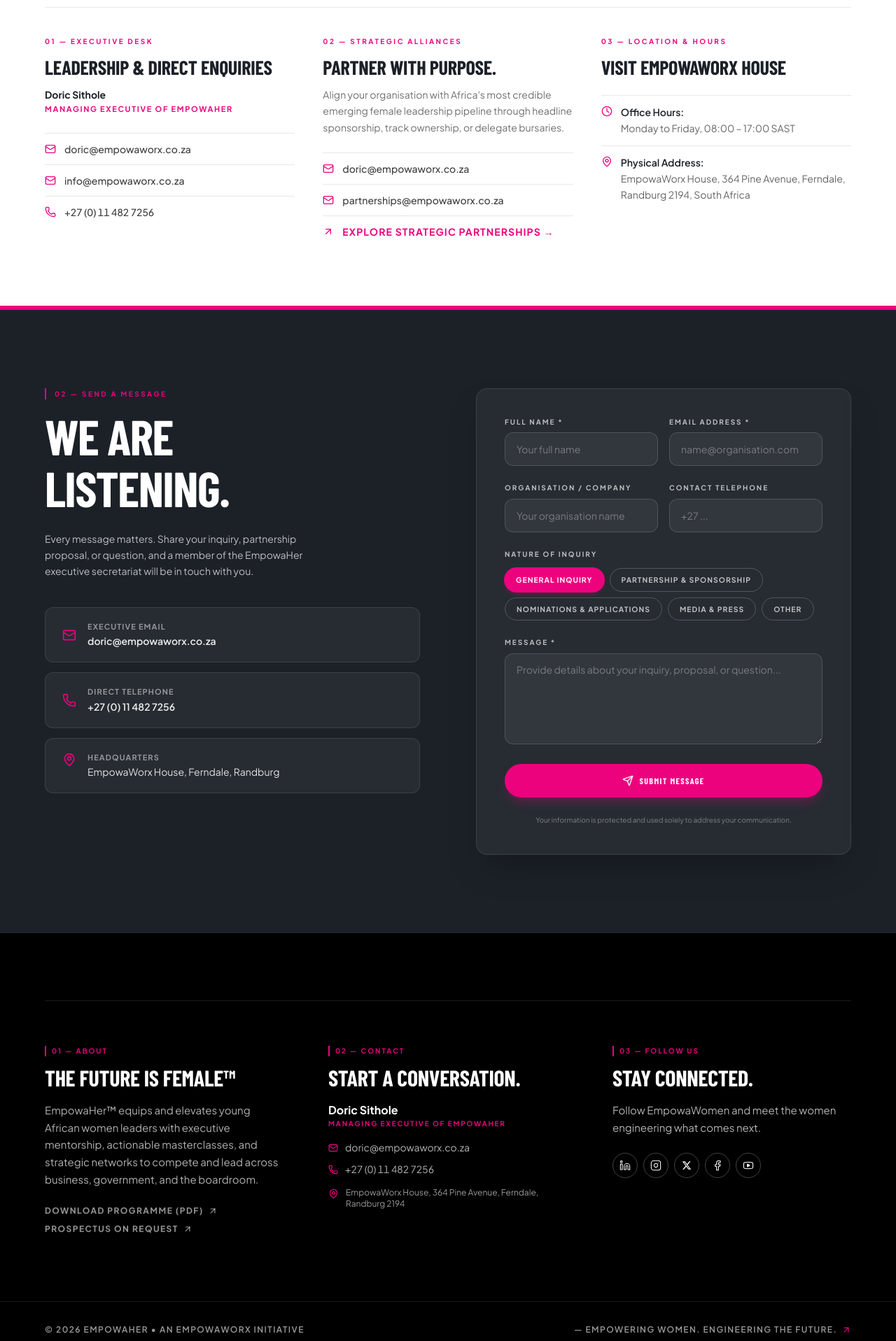
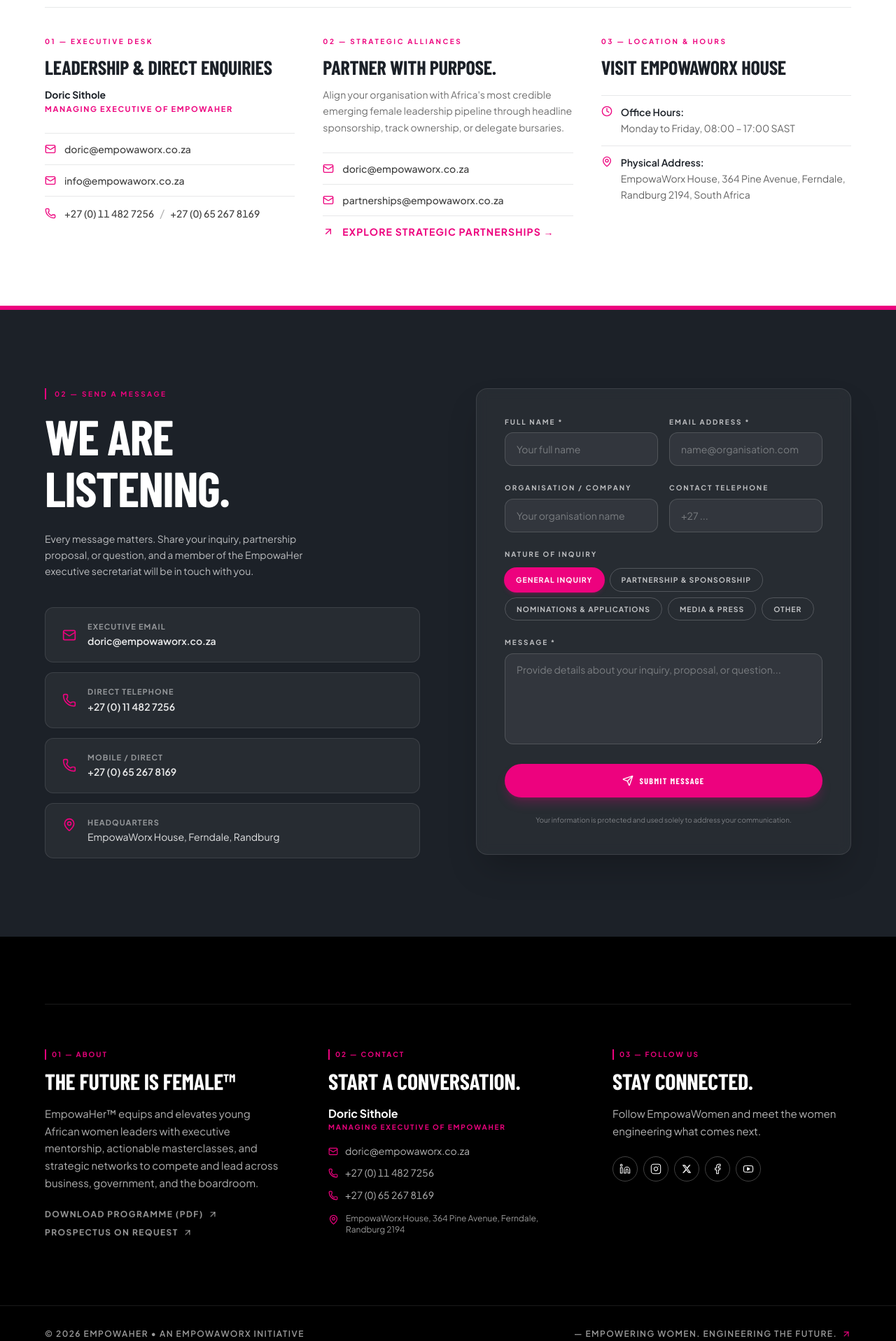
Before and after one commit to brandfocal/empowaher, a Next.js app: page /contact in a window 1280 px wide. Shown: the part 1569-3486 px from the top of the page at 70% size. Built offline with nearby package versions, Linux system fonts and the light colour scheme; a web font is replaced by a local one.

Commit message:
feat: add horizontal divider between team and empowaworx section, add 065 267 8169 to contact numbers

```diff
--- a/src/components/ContactPage.tsx
+++ b/src/components/ContactPage.tsx
@@ -346,12 +346,21 @@ export function ContactPage() {
                 </div>
                 <div className="flex items-center gap-3 border-t border-[#1C2128]/10 pt-3">
                   <Phone className="h-4 w-4 shrink-0 text-[#ed027e]" strokeWidth={2} />
+                  <div className="flex flex-wrap items-center gap-x-2">
                     <a
                       href="tel:+27114827256"
                       className="text-sm font-medium tabular-nums text-[#3f3f3f] transition-colors hover:text-[#ed027e]"
                     >
                       <span>+27 (0) 11 482 7256</span>
                     </a>
+                    <span className="text-[#3f3f3f]/40">/</span>
+                    <a
+                      href="tel:+27652678169"
+                      className="text-sm font-medium tabular-nums text-[#3f3f3f] transition-colors hover:text-[#ed027e]"
+                    >
+                      <span>+27 (0) 65 267 8169</span>
+                    </a>
+                  </div>
                 </div>
               </div>
             </article>
@@ -473,6 +482,16 @@ export function ContactPage() {
                 <div>
                   <p className="text-[0.6875rem] font-bold uppercase tracking-[0.1em] text-white/50">Direct Telephone</p>
                   <p className="text-sm font-semibold text-white/90">+27 (0) 11 482 7256</p>
+                </div>
+              </a>
+              <a
+                href="tel:+27652678169"
+                className="flex items-center gap-4 rounded-xl border border-white/10 bg-white/5 px-6 py-4.5 transition-all hover:border-[#ed027e] hover:bg-white/10"
+              >
+                <Phone className="h-5 w-5 shrink-0 text-[#ed027e]" strokeWidth={2} />
+                <div>
+                  <p className="text-[0.6875rem] font-bold uppercase tracking-[0.1em] text-white/50">Mobile / Direct</p>
+                  <p className="text-sm font-semibold text-white/90">+27 (0) 65 267 8169</p>
                 </div>
               </a>
               <div className="flex items-start gap-4 rounded-xl border border-white/10 bg-white/5 px-6 py-4.5">
--- a/src/components/EmpowaHerSummitHome.tsx
+++ b/src/components/EmpowaHerSummitHome.tsx
@@ -817,6 +817,9 @@ export function EmpowaHerSummitHome() {
       {/* EmpowaHer Leadership Team Section */}
       <EmpowaHerTeam />
 
+      {/* Horizontal Divider between Team and EmpowaWorx */}
+      <div className="w-full border-t border-[#1C2128]/12" />
+
       {/* Produced by EmpowaWorx Section */}
       <section
         id="about"
@@ -872,6 +875,13 @@ export function EmpowaHerSummitHome() {
                   <Phone size={14} className="text-[#ed027e] shrink-0" />
                   <span className="tabular-nums">+27 (0) 11 482 7256</span>
                 </a>
+                <a
+                  href="tel:+27652678169"
+                  className="flex items-center gap-2.5 font-medium transition-colors hover:text-[#ed027e]"
+                >
+                  <Phone size={14} className="text-[#ed027e] shrink-0" />
+                  <span className="tabular-nums">+27 (0) 65 267 8169</span>
+                </a>
                 <div className="flex items-start gap-2.5 pt-1 text-xs text-[#3f3f3f]/70">
                   <MapPin size={15} className="text-[#ed027e] shrink-0 mt-0.5" />
                   <span>EmpowaWorx House, 364 Pine Avenue, Ferndale, Randburg 2194</span>
--- a/src/components/Footer.tsx
+++ b/src/components/Footer.tsx
@@ -89,6 +89,13 @@ export function Footer() {
                   <Phone size={14} className="text-[#ed027e] shrink-0" />
                   <span className="tabular-nums">+27 (0) 11 482 7256</span>
                 </a>
+                <a
+                  href="tel:+27652678169"
+                  className="flex items-center gap-2.5 transition-colors hover:text-[#ed027e]"
+                >
+                  <Phone size={14} className="text-[#ed027e] shrink-0" />
+                  <span className="tabular-nums">+27 (0) 65 267 8169</span>
+                </a>
                 <div className="flex items-start gap-2.5 pt-1 text-xs text-white/60">
                   <MapPin size={15} className="text-[#ed027e] shrink-0 mt-0.5" />
                   <span>EmpowaWorx House, 364 Pine Avenue, Ferndale, Randburg 2194</span>
--- a/src/components/MediaPage.tsx
+++ b/src/components/MediaPage.tsx
@@ -205,7 +205,7 @@ export function MediaPage() {
                     info@empowaworx.co.za
                   </a>
                   <p className="pt-2 text-xs text-white/50">
-                    Office Landline: +27 (0) 11 482 7256
+                    Office Landline: +27 (0) 11 482 7256 / Direct: +27 (0) 65 267 8169
                   </p>
                 </div>
               </div>
--- a/src/components/PartnershipOpportunities.tsx
+++ b/src/components/PartnershipOpportunities.tsx
@@ -542,7 +542,7 @@ export function PartnershipOpportunities() {
             <div className="mt-8 flex flex-wrap items-center justify-between gap-4 border-t border-white/10 pt-6 text-xs text-white/60">
               <div className="flex items-center gap-2">
                 <Phone className="h-3.5 w-3.5 text-[#ed027e]" />
-                <span>Executive Office Landline: +27 (0) 11 482 7256</span>
+                <span>Executive Office: +27 (0) 11 482 7256 / +27 (0) 65 267 8169</span>
               </div>
               <div>
                 <span>Direct Executive Desk: doric@empowaworx.co.za</span>
--- a/src/components/PressRelease.tsx
+++ b/src/components/PressRelease.tsx
@@ -658,6 +658,13 @@ export function PressRelease() {
                     <span className="tabular-nums">+27 (0) 11 482 7256 / 7257</span>
                   </a>
                   <a
+                    href="tel:+27652678169"
+                    className="flex items-center gap-3 transition-colors hover:text-[#ed027e]"
+                  >
+                    <Phone size={16} className="shrink-0 text-[#ed027e]" aria-hidden="true" />
+                    <span className="tabular-nums">+27 (0) 65 267 8169</span>
+                  </a>
+                  <a
                     href="https://www.empowaher.co.za"
                     target="_blank"
                     rel="noopener noreferrer"
```
Lines whose indentation alone changed are shown as unchanged.
